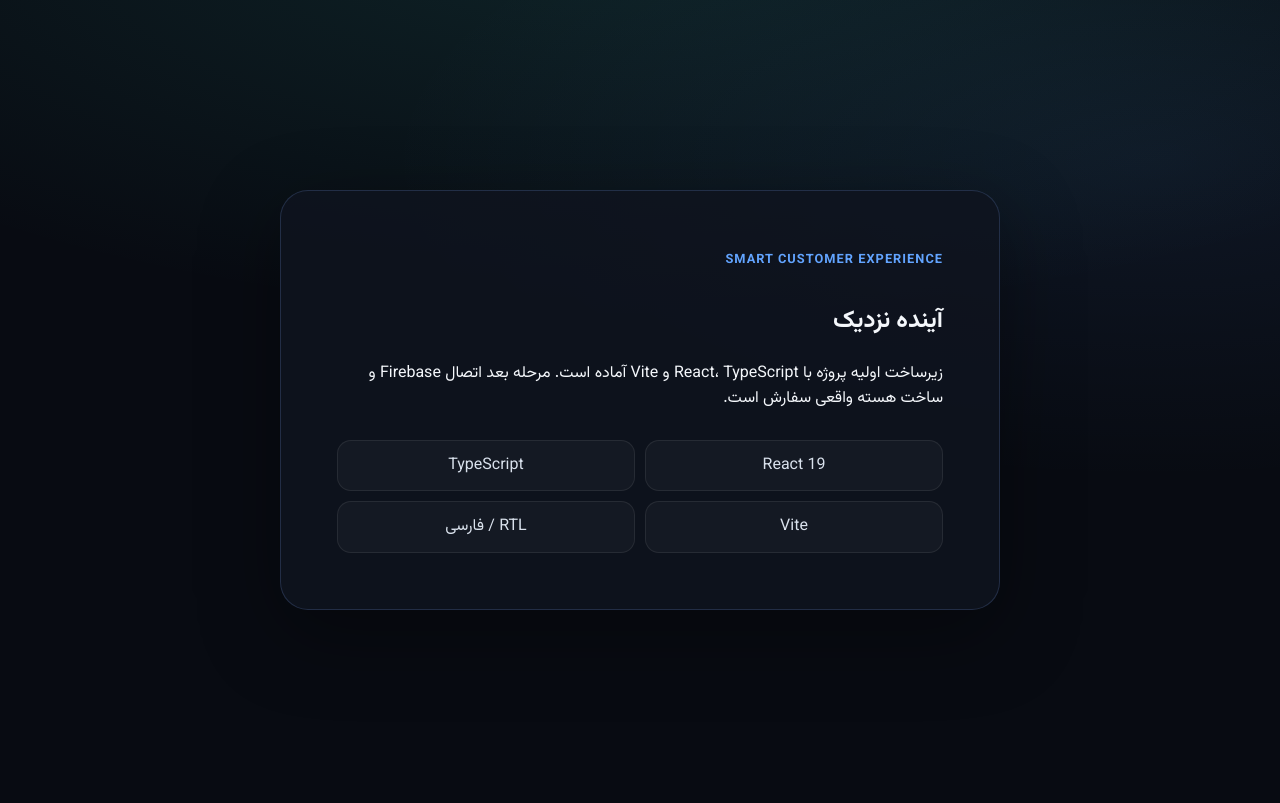
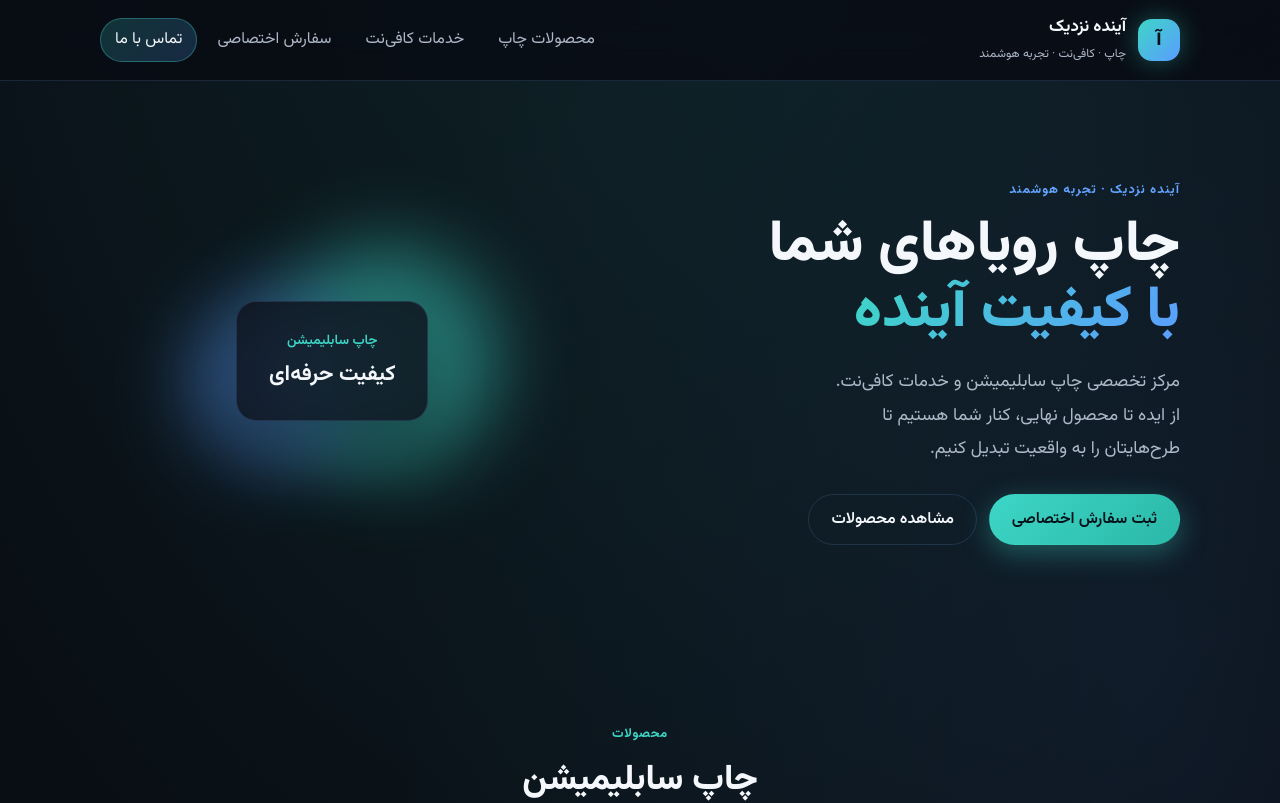
Before and after one commit to ayandehnazdik313-ui/ayandehnazdik, a React (Vite) app: page / in a window 1280 px wide. Shown: the top 803 px of the page. Built offline with nearby package versions, Linux system fonts and the light colour scheme.

Commit message:
feat: wire LandingPage as main entry for website v2

```diff
--- a/src/main.tsx
+++ b/src/main.tsx
@@ -1,30 +1,10 @@
 import { StrictMode } from 'react'
 import { createRoot } from 'react-dom/client'
 import './styles.css'
-
-function App() {
-  return (
-    <main className="app-shell">
-      <section className="hero-card" aria-labelledby="app-title">
-        <span className="eyebrow">SMART CUSTOMER EXPERIENCE</span>
-        <h1 id="app-title">آینده نزدیک</h1>
-        <p>
-          زیرساخت اولیه پروژه با React، TypeScript و Vite آماده است.
-          مرحله بعد اتصال Firebase و ساخت هسته واقعی سفارش است.
-        </p>
-        <div className="status-grid" aria-label="وضعیت زیرساخت">
-          <span>React 19</span>
-          <span>TypeScript</span>
-          <span>Vite</span>
-          <span>RTL / فارسی</span>
-        </div>
-      </section>
-    </main>
-  )
-}
+import { LandingPage } from './features/landing/LandingPage'
 
 createRoot(document.getElementById('root')!).render(
   <StrictMode>
-    <App />
+    <LandingPage />
   </StrictMode>,
 )
```
